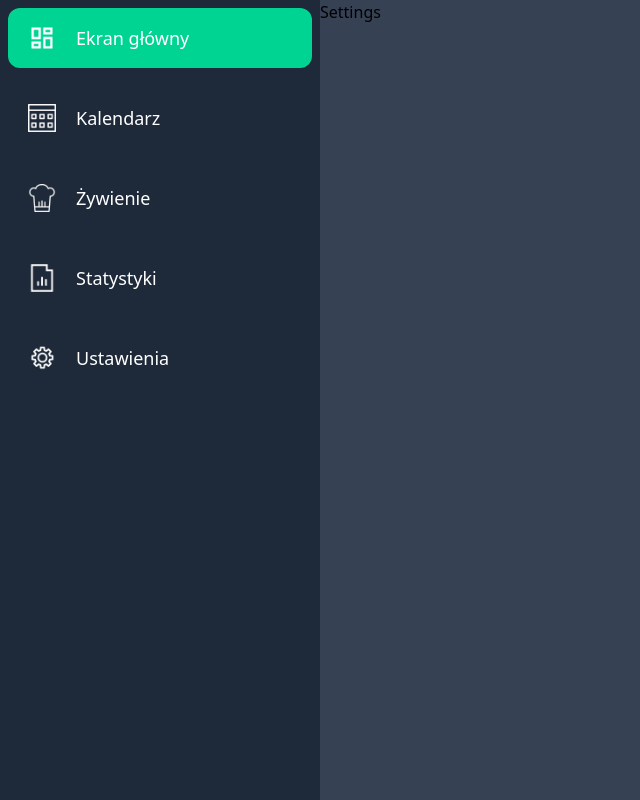
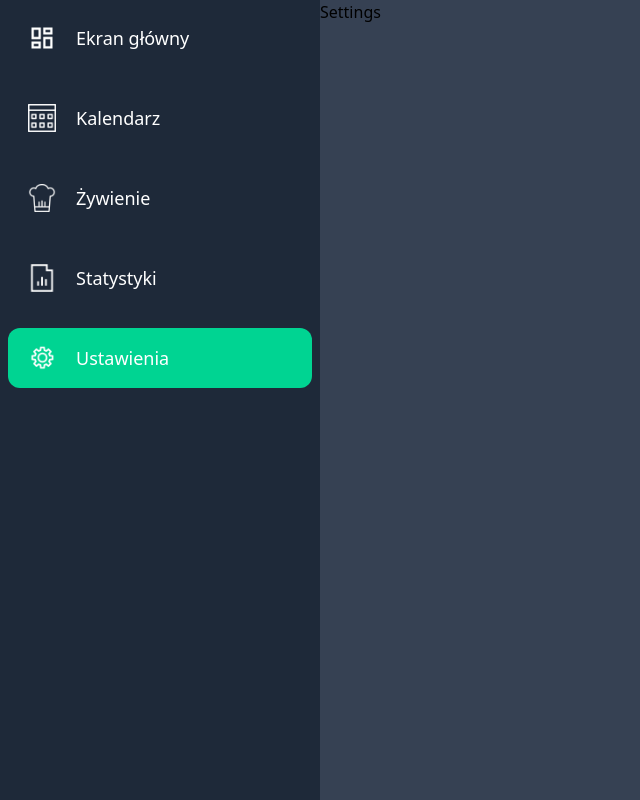
Before and after one commit to Milosz-Marchewka/WellPlan, a React (Vite) app in the folder client/: page /settings in a window 1280 px wide. Shown: the whole page, without its empty margins (0-640 px from the left). Built offline with nearby package versions, Linux system fonts and the light colour scheme.

Commit message:
Router + selection fix

```diff
--- a/client/src/App.jsx
+++ b/client/src/App.jsx
@@ -1,11 +1,14 @@
 import DesktopView from './DesktopView'
+import { BrowserRouter } from 'react-router-dom'
 import './App.css'
 
 function App() {
 
   return (
     <>
-      <DesktopView/>
+      <BrowserRouter>
+        <DesktopView/>
+      </BrowserRouter>
     </>
   )
 }
--- a/client/src/DesktopView.jsx
+++ b/client/src/DesktopView.jsx
@@ -1,4 +1,5 @@
-import { BrowserRouter, Routes, Route } from "react-router-dom";
+import { useState, useEffect } from "react";
+import { BrowserRouter, Routes, Route, useLocation } from "react-router-dom";
 import Sidebar from "./components/sidebar/Sidebar";
 import Home from "./components/home/Home";
 import Calendar from "./components/calendar/Calendar";
@@ -8,10 +9,20 @@ import Settings from "./components/settings/Settings";
 
 function DesktopView(){
 
+    const [selectedOption, setSelectedOption] = useState("/");
+    const location = useLocation();
+
+    const changeOption = index=>{
+        setSelectedOption(s => s = index)
+    }
+
+    useEffect(()=>{
+        setSelectedOption(location.pathname.split("/")[1]);
+    }, [location]);
+
     return(
-        <BrowserRouter>
         <div className="flex w-screen bg-gray-700 ">
-                <Sidebar/>
+            <Sidebar selectedOption={selectedOption} setSelectedOption={setSelectedOption}/>
             <Routes>
                 <Route path="/" element={<Home/>}/>
                 <Route path="/calendar" element={<Calendar/>}/>
@@ -20,7 +31,6 @@ function DesktopView(){
                 <Route path="/settings" element={<Settings/>}/>
             </Routes>
         </div>
-        </BrowserRouter>
     );
 }
 
--- a/client/src/components/menu/MenuOption.jsx
+++ b/client/src/components/menu/MenuOption.jsx
@@ -1,9 +1,9 @@
 import { Link } from "react-router-dom";
 
 
-function MenuOption({title,url, iconUrl, isActive, onClick}){
+function MenuOption({title,url, iconUrl, isActive, changeOption}){
     return(
-        <Link to={`/${url}`} className={"w-fit lg:w-full h-15 flex gap-5 px-5 py-2 justify-start items-center text-white rounded-xl hover:bg-emerald-700 hover:cursor-pointer transition " + (isActive ? "bg-emerald-400 hover:bg-emerald-400" : "")} onClick={() => onClick()}>
+        <Link to={`/${url}`} className={"w-fit lg:w-full h-15 flex gap-5 px-5 py-2 justify-start items-center text-white rounded-xl hover:bg-emerald-700 hover:cursor-pointer transition " + (isActive ? "bg-emerald-400 hover:bg-emerald-400" : "")}>
             <img src={iconUrl} alt={title} className="size-7 filter invert" />
             <h3 className={"text-lg text-center hidden lg:block"}>{title}</h3>
         </Link>
--- a/client/src/components/sidebar/Sidebar.jsx
+++ b/client/src/components/sidebar/Sidebar.jsx
@@ -10,19 +10,13 @@ const menuItems = [
     {title: "Ustawienia", url: "settings", iconUrl: SettingsIcon},
 ];
 
-function Sidebar(){
-
-    const [selectedOption, setSelectedOption] = useState(0);
-
-    const changeOption = index=>{
-        setSelectedOption(s => s = index)
-    }
+function Sidebar({selectedOption, setSelectedOption}){
 
     return(
         <>
             <nav className="w-fit lg:w-xs lg:max-w-1/4 flex flex-col gap-5 min-h-screen p-2 bg-gray-800">
                 {menuItems.map((item, index) => (
-                    <MenuOption key={index} title={item.title} url={item.url} iconUrl={item.iconUrl} isActive={selectedOption === index} onClick={() => changeOption(index)}/>
+                    <MenuOption key={index} title={item.title} url={item.url} iconUrl={item.iconUrl} isActive={selectedOption === item.url} changeOption={()=>changeOption(index)}/>
                 ))}
             </nav>
         </>
```
Lines whose indentation alone changed are shown as unchanged.
